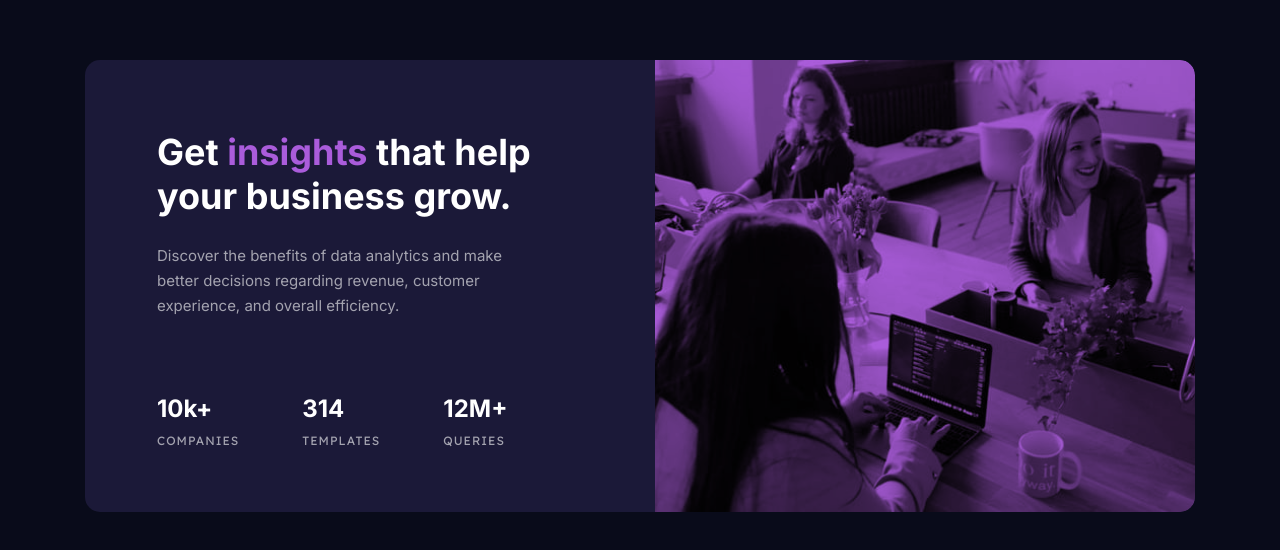
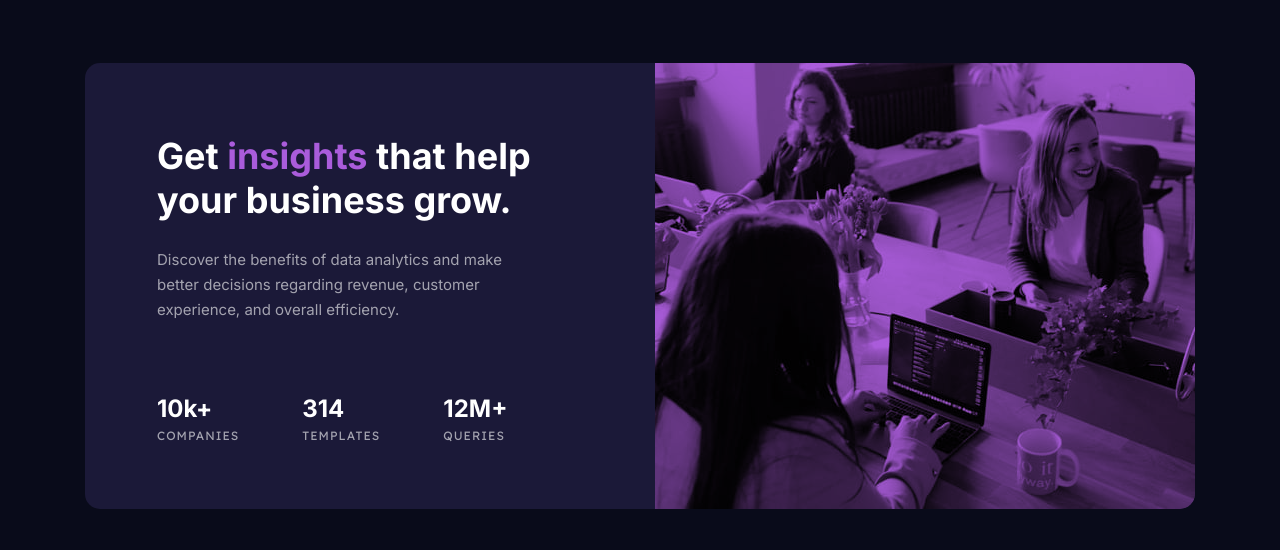
Before and after one commit to oanh-hth/FMS-Stats-Preview-Card-Component, a plain HTML site: page index.html in a window 1280 px wide. Shown: the part 114-664 px from the top of the page. Drawn offline with Linux system fonts and the light colour scheme.

Commit message:
remove line height of li element;

```diff
--- a/style.css
+++ b/style.css
@@ -95,7 +95,6 @@ ul {
 li {
     font-weight: 700;
     color: var(--color-white);
-    line-height: 1.6;
     font-size: 1.5rem;
 }
 
@@ -131,10 +130,9 @@ li span {
     }
 
     .card__info {
-        padding: 4.4rem 6.81rem 3.69rem 4.5rem;
+        padding: 4.44rem 6.81rem 3.69rem 4.5rem;
         text-align: left;
         width: 35.375rem;
-        line-height: 1.6;
     }
 
     .card__img {
```
